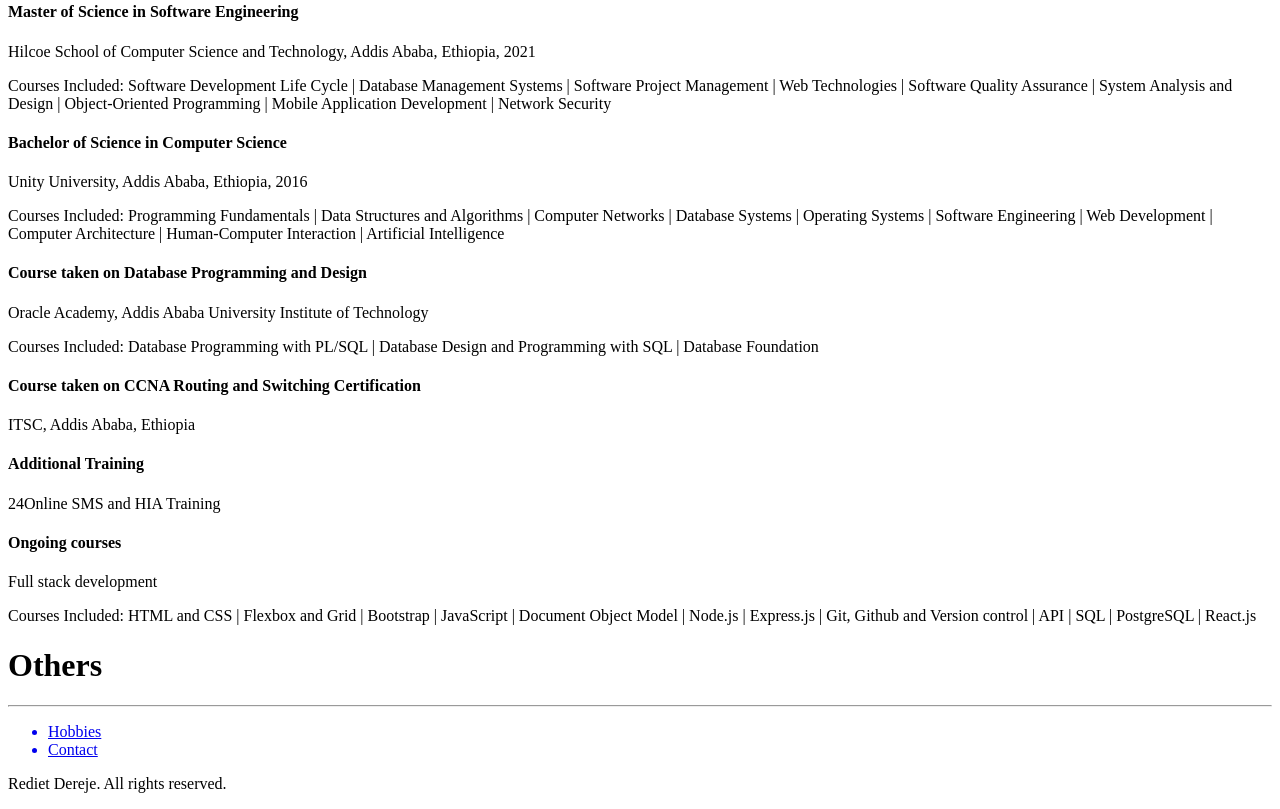
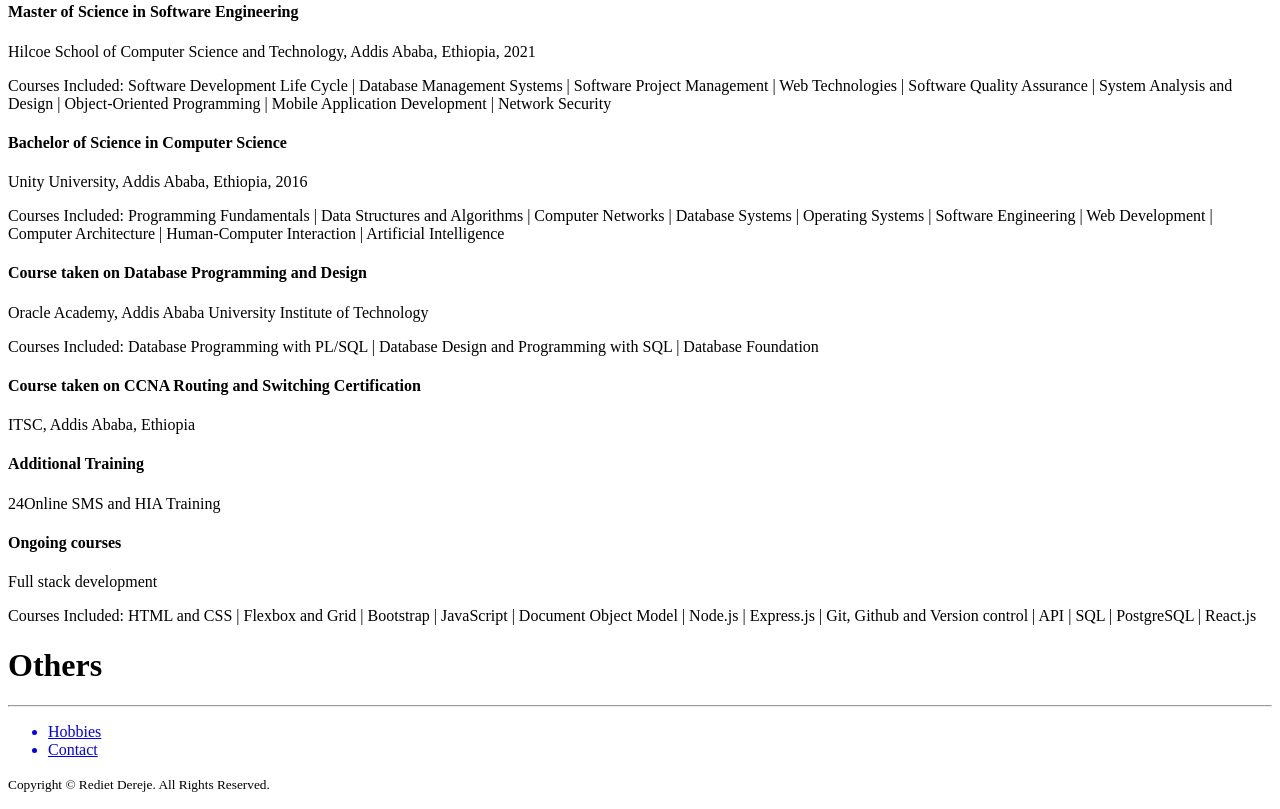
Before and after one commit to redietblessed/html-capstone-1, a plain HTML site: page index.html in a window 1280 px wide. Shown: the part 1301-2110 px from the top of the page. Drawn offline with Linux system fonts and the light colour scheme.

Commit message:
Update index.html

```diff
--- a/index.html
+++ b/index.html
@@ -82,7 +82,11 @@
         <a href="./links/hobbies.html"><li>Hobbies</li></a>
         <a href="./links/contact.html"><li>Contact</li></a>
     </ul>
-    <p>Rediet Dereje. All rights reserved.</p>
+    <footer>
+        <small>
+          Copyright © Rediet Dereje. All Rights Reserved.
+        </small>
+      </footer>
 
 
 
```
